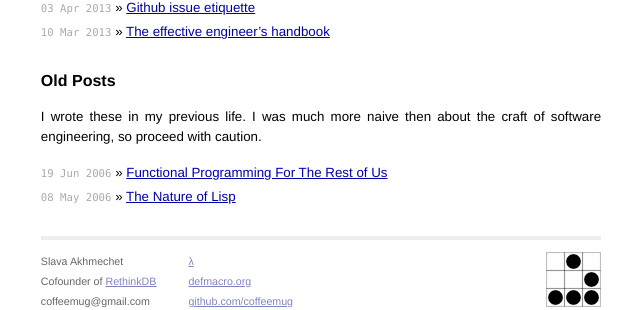
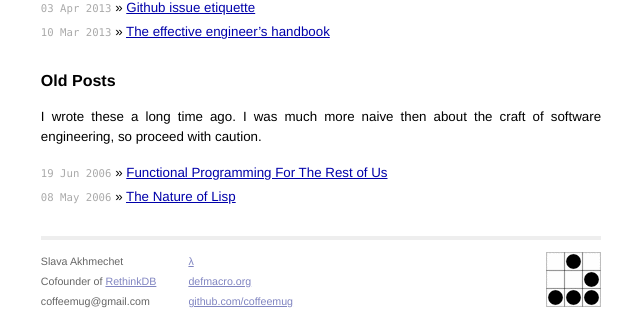
Before and after one commit to rvivek/rvivek.github.io, a Jekyll site: the page built from index.html, in a window 1280 px wide. Shown: the part 132-442 px from the top of the page, without its empty margins (319-959 px from the left). Built offline with Jekyll 4.4.1, drawn with Linux system fonts in a browser that asks for light colours; Markdown is read by kramdown in place of the engine named in the settings.

```diff
--- a/index.html
+++ b/index.html
@@ -13,7 +13,7 @@
     {% endfor %}
   </ul>
   <h1>Old Posts</h1>
-  <p>I wrote these in my previous life. I was much more naive then about the craft of software engineering, so proceed with caution.</p>
+  <p>I wrote these a long time ago. I was much more naive then about the craft of software engineering, so proceed with caution.</p>
   <ul class="posts">
     <li><span>19 Jun 2006</span> &raquo; <a href="/ramblings/fp.html">Functional Programming For The Rest of Us</a></li>
     <li><span>08 May 2006</span> &raquo; <a href="/ramblings/lisp.html">The Nature of Lisp</a></li>
```
